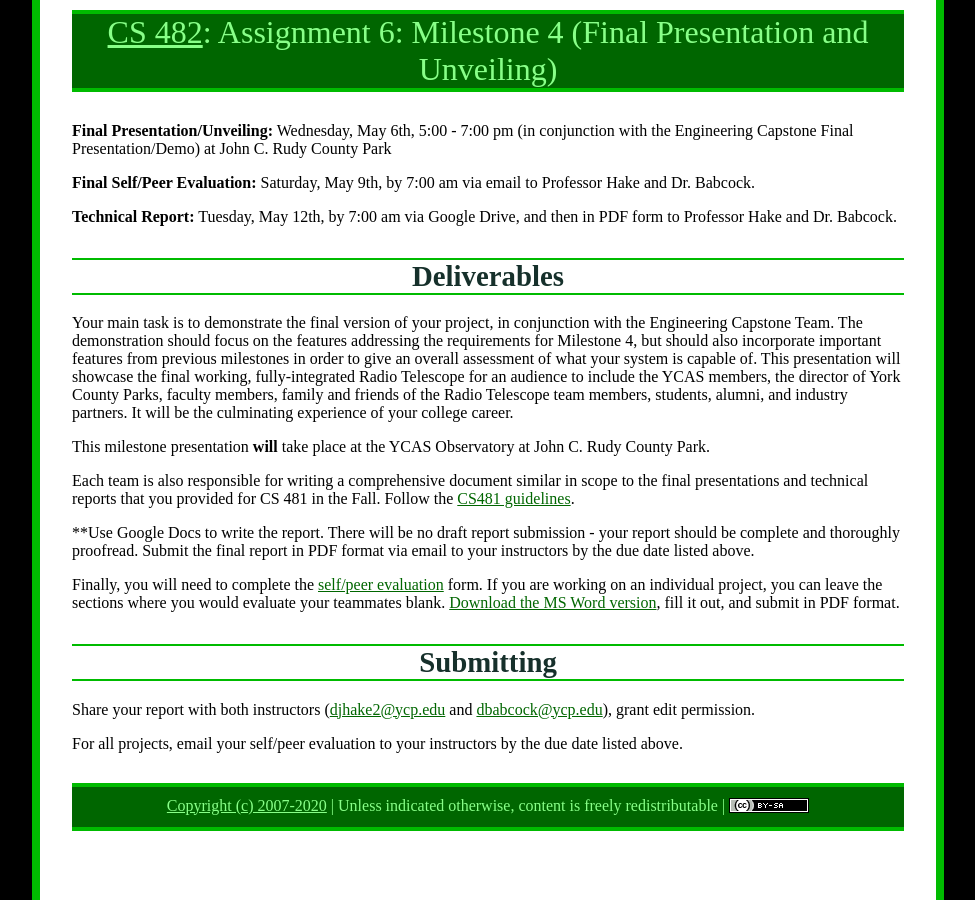
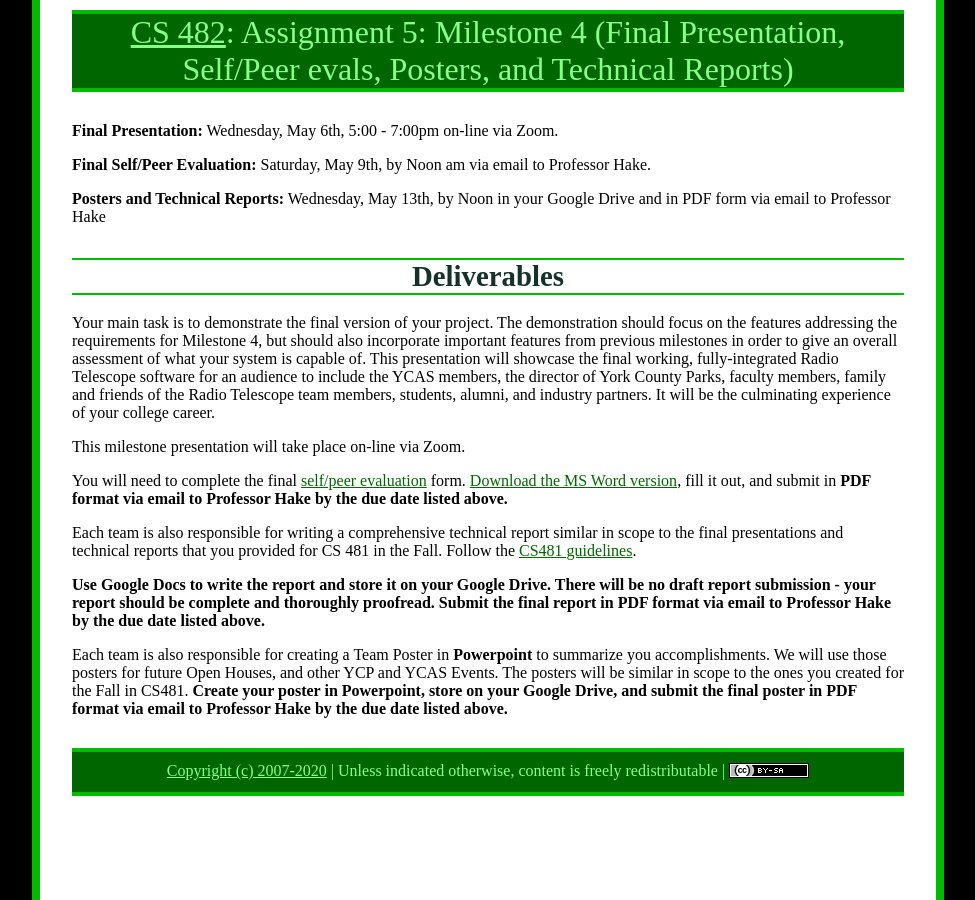
Before and after one commit to ycpcs/cs482-spring2020, a Jekyll site: the page built from assign/assign06.md, in a window 1280 px wide. Shown: the whole page, without its empty margins (152-1127 px from the left). Built offline with Jekyll 4.4.1, drawn with Linux system fonts in a browser that asks for light colours.

Commit message:
updates to assignments and due dates

```diff
--- a/assign/assign06.md
+++ b/assign/assign06.md
@@ -1,31 +1,27 @@
 ---
 layout: default
-title: "Assignment 6: Milestone 4 (Final Presentation and Unveiling)"
+title: "Assignment 5: Milestone 4 (Final Presentation, Self/Peer evals, Posters, and Technical Reports)"
 ---
 
-**Final Presentation/Unveiling:** Wednesday, May 6th, 5:00 - 7:00 pm (in conjunction with the Engineering Capstone Final Presentation/Demo) at John C. Rudy County Park
+**Final Presentation:** Wednesday, May 6th, 5:00 - 7:00pm on-line via Zoom.
 
-**Final Self/Peer Evaluation:** Saturday, May 9th, by 7:00 am via email to Professor Hake and Dr. Babcock.
+**Final Self/Peer Evaluation:** Saturday, May 9th, by Noon am via email to Professor Hake.
 
-**Technical Report:** Tuesday, May 12th, by 7:00 am via Google Drive, and then in PDF form to Professor Hake and Dr. Babcock.
+**Posters and Technical Reports:** Wednesday, May 13th, by Noon in your Google Drive and in PDF form via email to Professor Hake
 
 # Deliverables
 
-Your main task is to demonstrate the final version of your project, in conjunction with the Engineering Capstone Team.  The demonstration should focus on the features addressing the requirements for Milestone 4, but should also incorporate important features from previous milestones in order to give an overall assessment of what your system is capable of.  This presentation will showcase the final working, fully-integrated Radio Telescope for an audience to include the YCAS members, the director of York County Parks, faculty members, family and friends of the Radio Telescope team members, students, alumni, and industry partners.  It will be the culminating experience of your college career.
+Your main task is to demonstrate the final version of your project.  The demonstration should focus on the features addressing the requirements for Milestone 4, but should also incorporate important features from previous milestones in order to give an overall assessment of what your system is capable of.  This presentation will showcase the final working, fully-integrated Radio Telescope software for an audience to include the YCAS members, the director of York County Parks, faculty members, family and friends of the Radio Telescope team members, students, alumni, and industry partners.  It will be the culminating experience of your college career.
 
-This milestone presentation **will** take place at the YCAS Observatory at John C. Rudy County Park.
+This milestone presentation will take place on-line via Zoom.
 
-Each team is also responsible for writing a comprehensive document similar in scope to the final presentations and technical reports that you provided for CS 481 in the Fall.  Follow the [CS481 guidelines](https://ycpcs.github.io/cs481-fall2019-RT/assign/assign07.html).
+You will need to complete the final [self/peer evaluation](PeerReview.pdf) form.  [Download the MS Word version](PeerReview.doc), fill it out, and submit in **PDF format via email to Professor Hake by the due date listed above.**
 
-**Use Google Docs to write the report.  There will be no draft report submission - your report should be complete and thoroughly proofread.  Submit the final report in PDF format via email to your instructors by the due date listed above.
+Each team is also responsible for writing a comprehensive technical report similar in scope to the final presentations and technical reports that you provided for CS 481 in the Fall.  Follow the [CS481 guidelines](https://ycpcs.github.io/cs481-fall2019-RT/assign/assign07.html).
 
-Finally, you will need to complete the [self/peer evaluation](PeerReview.pdf) form.  If you are working on an individual project, you can leave the sections where you would evaluate your teammates blank.  [Download the MS Word version](PeerReview.doc), fill it out, and submit in PDF format.
+**Use Google Docs to write the report and store it on your Google Drive.  There will be no draft report submission - your report should be complete and thoroughly proofread.  Submit the final report in PDF format via email to Professor Hake by the due date listed above.**
 
-# Submitting
-
-Share your report with both instructors (<djhake2@ycp.edu> and <dbabcock@ycp.edu>), grant edit permission.
-
-For all projects, email your self/peer evaluation to your instructors by the due date listed above.
+Each team is also responsible for creating a Team Poster in **Powerpoint** to summarize you accomplishments.  We will use those posters for future Open Houses, and other YCP and YCAS Events.  The posters will be similar in scope to the ones you created for the Fall in CS481.  **Create your poster in Powerpoint, store on your Google Drive, and submit the final poster in PDF format via email to Professor Hake by the due date listed above.**
 
 <!-- vim:set wrap: -->
 <!-- vim:set linebreak: -->
```
Also changed, not shown: assign/assign04.md (+1 -1 lines), assign/index.md (+5 -4 lines), index.md (+7 -12 lines).
